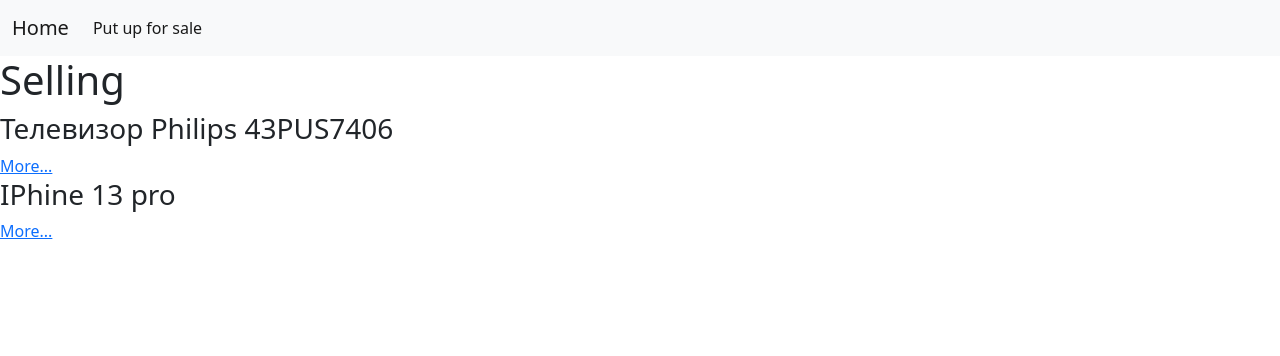
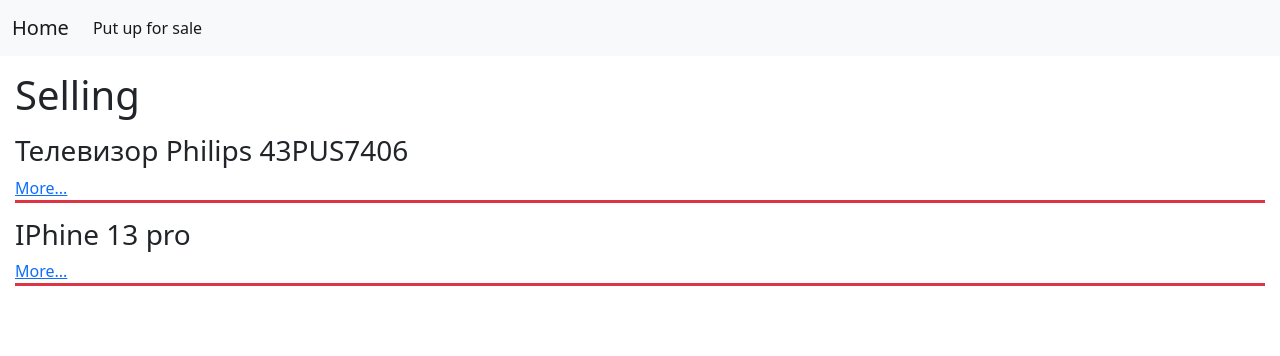
Before and after one commit to ruslansheirenov/hw48, a Django app: page / in a window 1280 px wide. Shown: the top 356 px of the page. Run offline with Django 4.2, Linux system fonts and the light colour scheme; data comes from the database, SQL or seed files in the repository; both versions use the stored data as it was after the commit.

Commit message:
Добавлены представление и шаблон для удаления продажи, немного стилизированы страницы

```diff
--- a/source/Shop/urls.py
+++ b/source/Shop/urls.py
@@ -16,7 +16,7 @@
 from django.contrib import admin
 from django.urls import path
 
-from shopapp.views import index_view, sale_view, create_view, update_view
+from shopapp.views import index_view, sale_view, create_view, update_view, delete_view
 
 urlpatterns = [
     path('admin/', admin.site.urls),
@@ -24,4 +24,5 @@
     path('sale/<int:pk>/', sale_view, name="sale_view"),
     path('sale/add/', create_view, name="create"),
     path('sale/<int:pk>/update', update_view, name="update"),
+    path('sale/<int:pk>/delete', delete_view, name="delete"),
 ]
--- a/source/shopapp/templates/base.html
+++ b/source/shopapp/templates/base.html
@@ -8,6 +8,7 @@
 	<meta name="viewport" content="width=device-width, initial-scale=1.0">
 	<title>{% block title %}Selling List{% endblock %}</title>
     <link href="https://cdn.jsdelivr.net/npm/bootstrap@5.1.3/dist/css/bootstrap.min.css" rel="stylesheet" integrity="sha384-1BmE4kWBq78iYhFldvKuhfTAU6auU8tT94WrHftjDbrCEXSU1oBoqyl2QvZ6jIW3" crossorigin="anonymous">
+    <link rel="stylesheet" href="{% static "css/style.css" %}">
 </head>
 
 <body>
--- a/source/shopapp/templates/index.html
+++ b/source/shopapp/templates/index.html
@@ -1,8 +1,9 @@
 {% extends 'base.html' %}
 {% block content %}
-	<h1>Selling</h1>
+    <div class='init'>
+	<h1 class="h1">Selling</h1>
     {% for product in products %}
-        <div class='conn'>
+        <div class='border-bottom border-danger border-3 conn'>
         <h3>{{ product.product_name }}</h3>
         <a href="{% url "sale_view" product.pk %}">More...</a>
         </div>
--- a/source/shopapp/templates/sale_view.html
+++ b/source/shopapp/templates/sale_view.html
@@ -8,7 +8,7 @@
         <a class="nav-link active" aria-current="page" href="{% url "update" product.pk %}">Update Sale</a>
     </li>
     <li class="nav-item">
-        <a class="nav-link active" aria-current="page" href="#">Delete Task</a>
+        <a class="nav-link active" aria-current="page" href="{% url "delete" product.pk %}">Delete Sale</a>
     </li>
 {% endblock %}
 {% block content %}
--- a/source/shopapp/templates/static/css/style.css
+++ b/source/shopapp/templates/static/css/style.css
@@ -0,0 +1,7 @@
+.conn {
+    margin: 15px;
+}
+
+.h1 {
+    margin: 15px;
+}
--- a/source/shopapp/views.py
+++ b/source/shopapp/views.py
@@ -21,10 +21,10 @@
 
 def create_view(request):
     if request.method == 'GET':
-        form = NoteForm()
+        form = ProductForm()
         return render(request, 'create.html', {"form": form})
     else:
-        form = NoteForm(data=request.POST)
+        form = ProductForm(data=request.POST)
         if form.is_valid():
             product_name = form.cleaned_data.get('product_name')
             description = form.cleaned_data.get('description')
@@ -32,7 +32,7 @@
             remainder = request.POST.get('remainder')
             price = request.POST.get('price')
             new_sale = Product.objects.create(product_name=product_name, description=description, category=category, remainder=remainder, price=price)
-            return redirect("index")
+            return redirect("sale_view", pk=new_sale.pk)
         return render(request, 'create.html', {"form": form})
 
 def update_view(request, pk):
@@ -54,3 +54,11 @@
             product.save()
             return redirect("sale_view", pk)
         return render(request, 'update.html', {"product": product, "form": form})
+
+def delete_view(request, pk):
+    product = get_object_or_404(Product, pk=pk)
+    if request.method == 'GET':
+        return render(request, "delete.html", {"product": product})
+    else:
+        product.delete()
+        return redirect("index")
```
Also changed, not shown: source/shopapp/fixtures/dump.json (added, +24 -0 lines), source/shopapp/templates/delete.html (added, +11 -0 lines).
